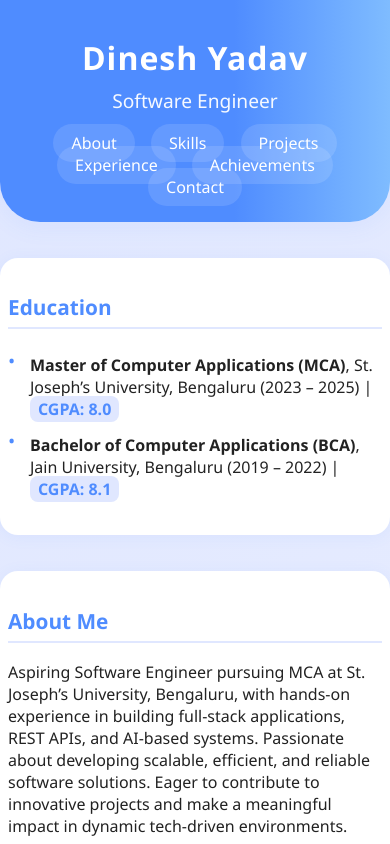
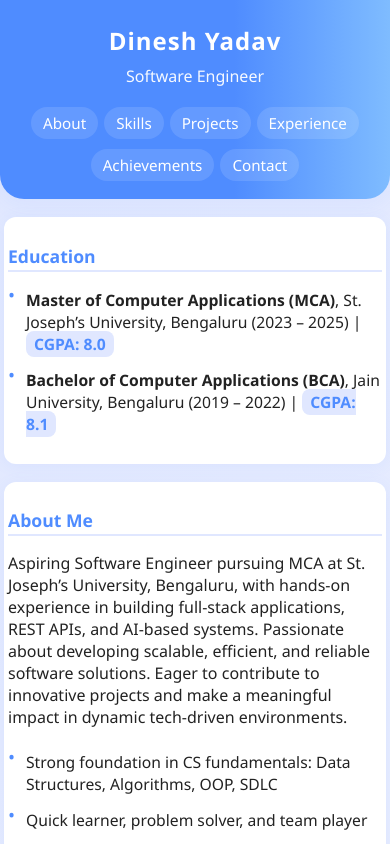
Before and after one commit to dinesh1115/portfolio, a website: page index.html in a window 390 px wide. Shown: the top 844 px of the page. Drawn offline with Linux system fonts and the light colour scheme.

Commit message:
Updated portfolio with new changes

```diff
--- a/index.html
+++ b/index.html
@@ -149,18 +149,81 @@
     }
     /* Responsive */
     @media (max-width: 600px) {
-      section {
-        padding: 18px 8px;
+      body {
+        font-size: 1em;
+      }
+      header {
+        padding: 24px 0 16px;
+        border-bottom-left-radius: 24px;
+        border-bottom-right-radius: 24px;
       }
       header h1 {
-        font-size: 2em;
+        font-size: 1.5em;
+      }
+      header p {
+        font-size: 1em;
+      }
+      nav {
+        display: flex;
+        flex-wrap: wrap;
+        justify-content: center;
+        gap: 6px;
+        margin-top: 8px;
+      }
+      nav a {
+        padding: 6px 12px;
+        font-size: 0.95em;
+        margin: 2px 0;
+      }
+      section {
+        padding: 12px 4px;
+        margin: 18px 4px;
+        border-radius: 12px;
       }
       h2 {
-        font-size: 1.3em;
+        font-size: 1.1em;
+        margin-bottom: 10px;
+        padding-bottom: 2px;
+      }
+      h3 {
+        font-size: 1em;
+        margin-bottom: 6px;
+      }
+      ul li {
+        font-size: 0.98em;
+        padding-left: 18px;
       }
       .project-list {
         grid-template-columns: 1fr;
+        gap: 16px;
       }
+      .project {
+        padding: 12px 8px;
+        min-height: 120px;
+        font-size: 0.98em;
+      }
+      .project img {
+        margin: 8px 0;
+      }
+      .links a {
+        margin: 0 6px;
+        font-size: 1em;
+      }
+      footer {
+        padding: 14px 0;
+        border-top-left-radius: 24px;
+        border-top-right-radius: 24px;
+        font-size: 1em;
+      }
+    }
+
+    /* Extra: Make links/buttons easier to tap */
+    nav a, .links a {
+      touch-action: manipulation;
+    }
+    .project {
+      cursor: pointer;
+      user-select: none;
     }
   </style>
 </head>
@@ -335,12 +398,3 @@
 </footer>
 </body>
 </html>
-</html>
-</html>
-</html>
-</footer>
-
-</body>
-</html>
-</html>
-</html>
```
